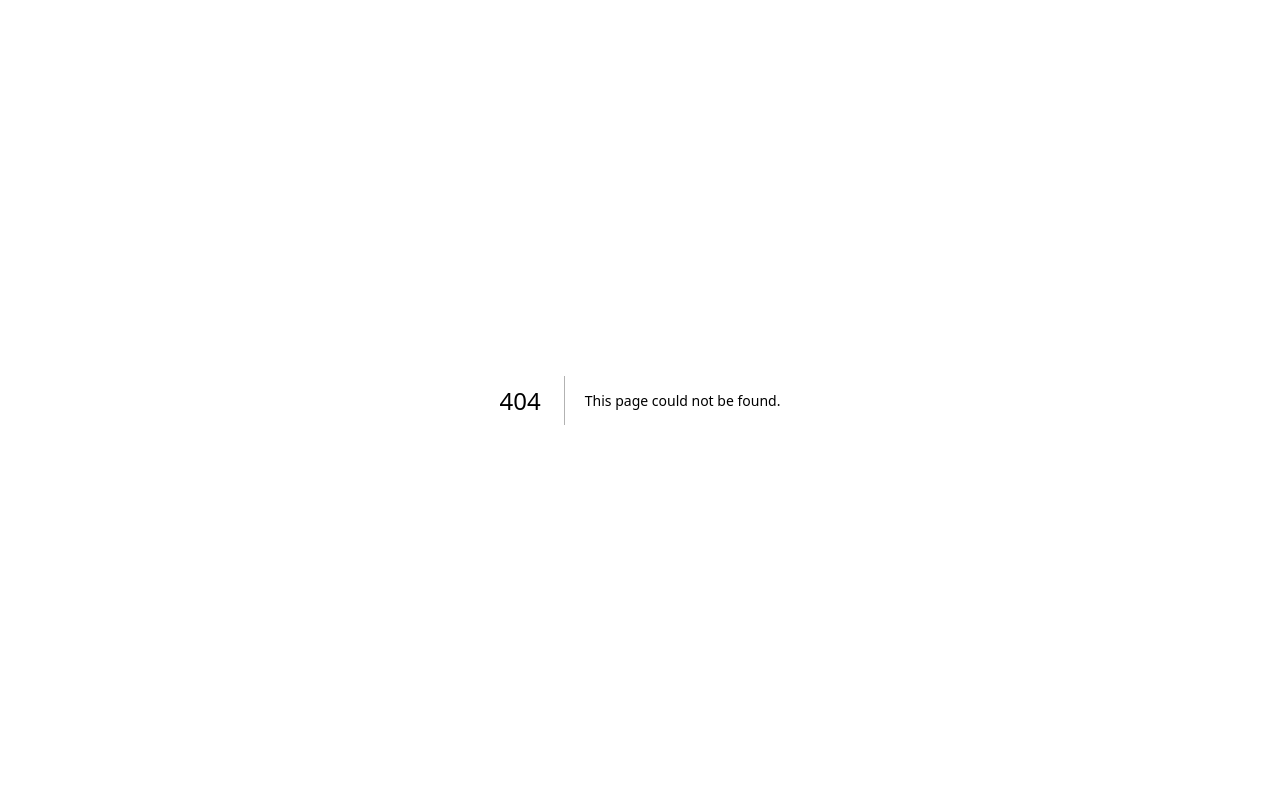
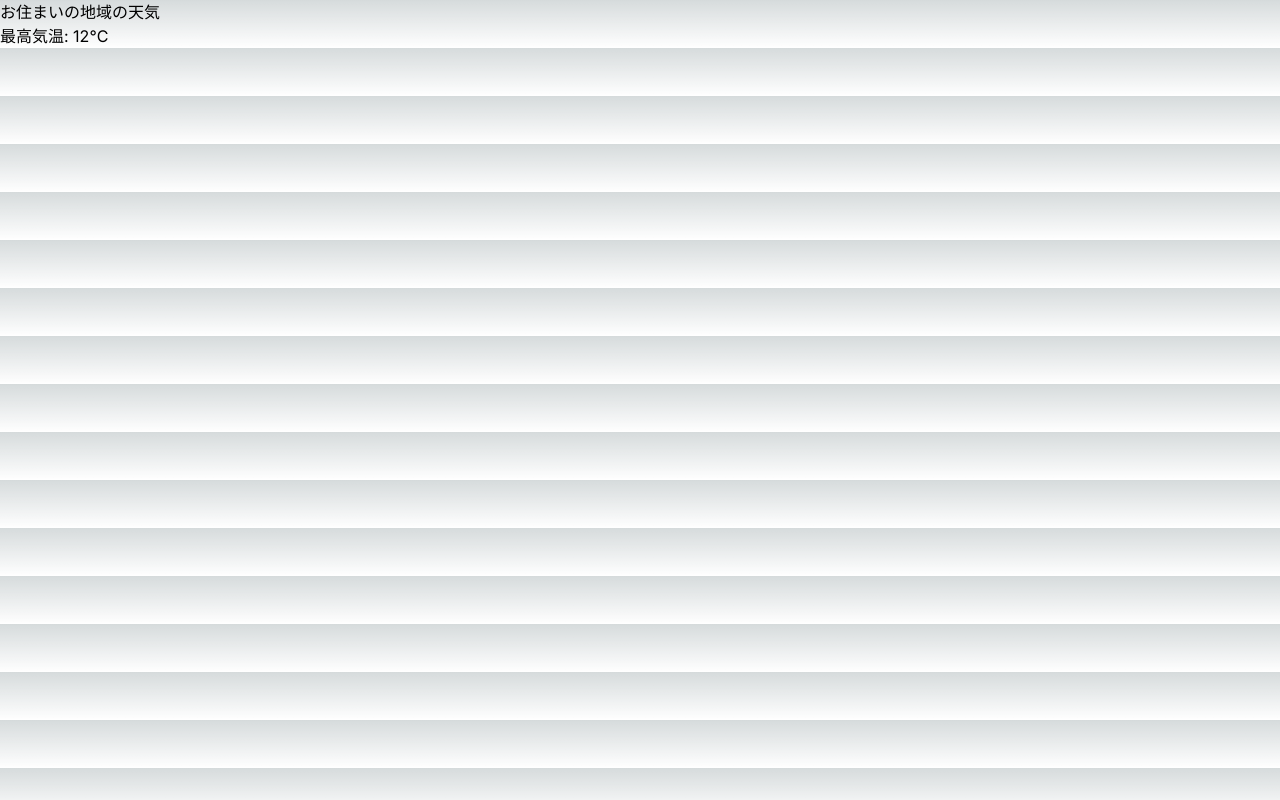
Before and after one commit to ryumasann/react-next, a Next.js app in the folder cat-test/: page /weather in a window 1280 px wide. Before the commit this address had no page. Built offline with nearby package versions, Linux system fonts and the light colour scheme.

Commit message:
✅ next quest

```diff
--- a/cat-test/src/app/page.tsx
+++ b/cat-test/src/app/page.tsx
@@ -2,6 +2,8 @@
 import Image from "next/image";
 import { Cat } from '../../components/cat';
 import { TodoList } from '../../components/todo';
+import Link from 'next/link';
+import { Weather } from 'weather';
 
 const handleClick = () => {
   alert('送信しました！');
@@ -11,6 +13,7 @@ export default function Home() {
 
   return (
     <main className="flex min-h-screen flex-col items-center justify-between p-24">
+      <Link href="/weather">Weather</Link>
       <div className="z-10 w-full max-w-5xl items-center justify-between font-mono text-sm lg:flex">
         <p className="fixed left-0 top-0 flex w-full justify-center border-b border-gray-300 bg-gradient-to-b from-zinc-200 pb-6 pt-8 backdrop-blur-2xl dark:border-neutral-800 dark:bg-zinc-800/30 dark:from-inherit lg:static lg:w-auto  lg:rounded-xl lg:border lg:bg-gray-200 lg:p-4 lg:dark:bg-zinc-800/30">
           Get started by editing&nbsp;
--- /dev/null
+++ b/cat-test/src/app/weather/page.tsx
@@ -0,0 +1,9 @@
+// app/weather/page.tsx
+export default function Weather() {
+  return (
+    <div>
+      <h1>お住まいの地域の天気</h1>
+      <p>最高気温: 12°C</p>
+    </div>
+  );
+}
```
Also changed, not shown: 2 other files (tests, documents, lock files or other folders).
